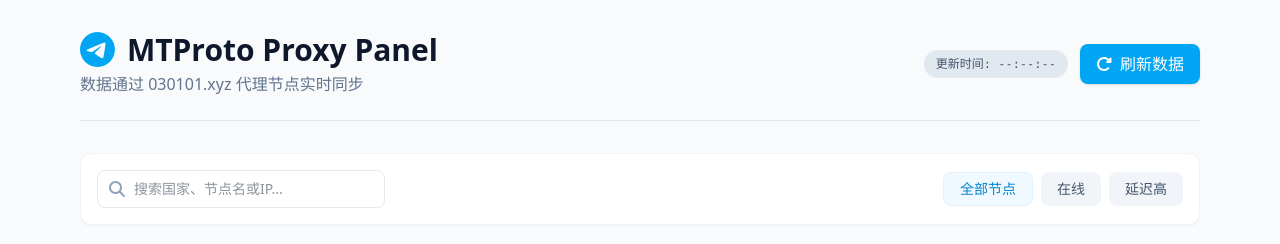
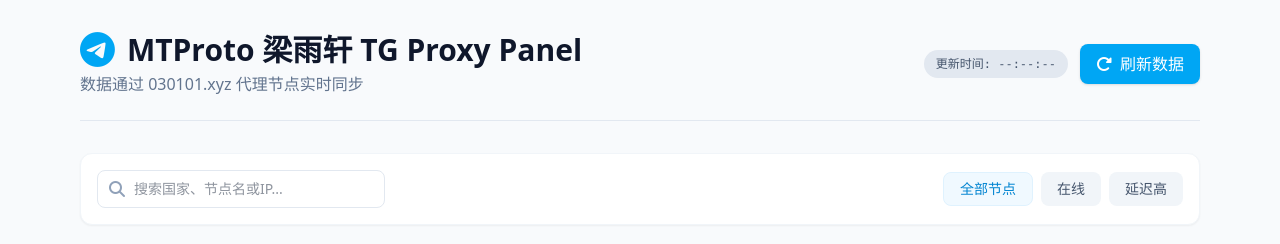
Before and after one commit to lyl586777/tvbox, a plain HTML site: page index.html in a window 1280 px wide. Drawn offline with nearby package versions, Linux system fonts and the light colour scheme; no server answers.

Commit message:
Update index.html

```diff
--- a/index.html
+++ b/index.html
@@ -21,7 +21,7 @@
             <div>
                 <h1 class="text-3xl font-bold text-slate-900 flex items-center gap-3">
                     <i class="fa-brands fa-telegram text-sky-500 text-4xl"></i>
-                    MTProto Proxy Panel
+                    MTProto 梁雨轩 TG Proxy Panel
                 </h1>
                 <p class="text-slate-500 mt-1">数据通过 030101.xyz 代理节点实时同步</p>
             </div>
```
